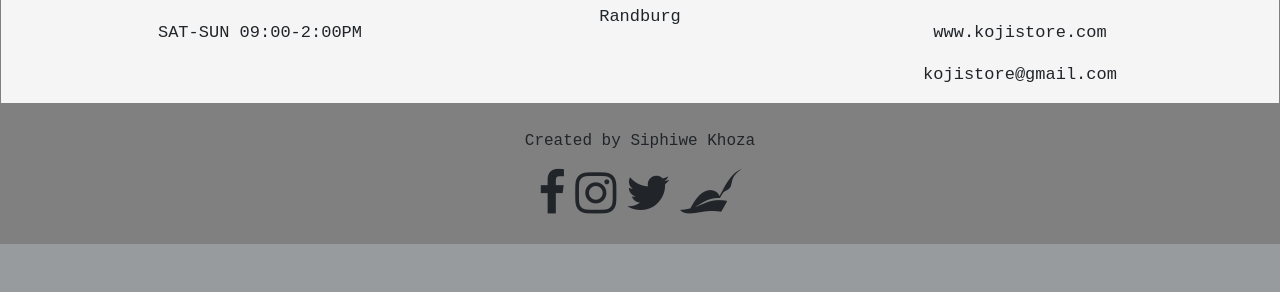
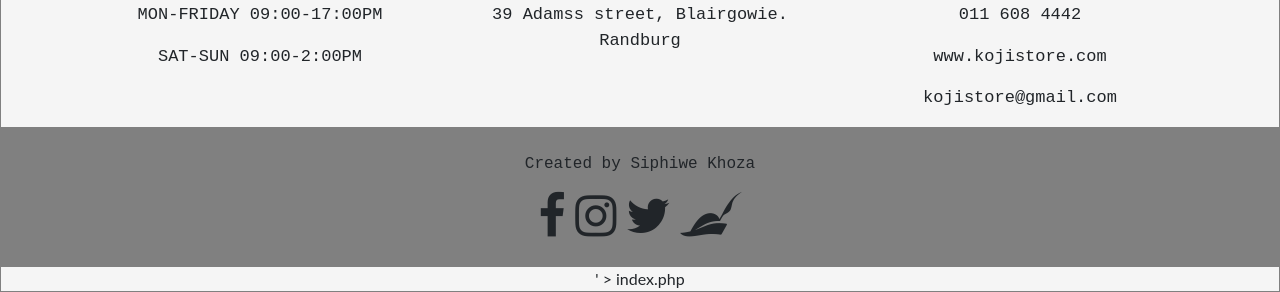
Before and after one commit to Qamar30/SneakerStore, a PHP site: page / in a window 1280 px wide. Shown: the part 2500-2792 px from the top of the page. Before the commit the page ends 2744 px from the top, so only its background shows below. Run offline with PHP 8.4, Linux system fonts and the light colour scheme; some libraries are stand-ins or nearby versions.

Commit message:
Update index.php

```diff
--- a/Sneaker Shop2/index.php
+++ b/Sneaker Shop2/index.php
@@ -1 +1 @@
-<?php include_once("home.html"); ?>
+$ echo '<?php include_once("home.html"); ?>' > index.php
```
